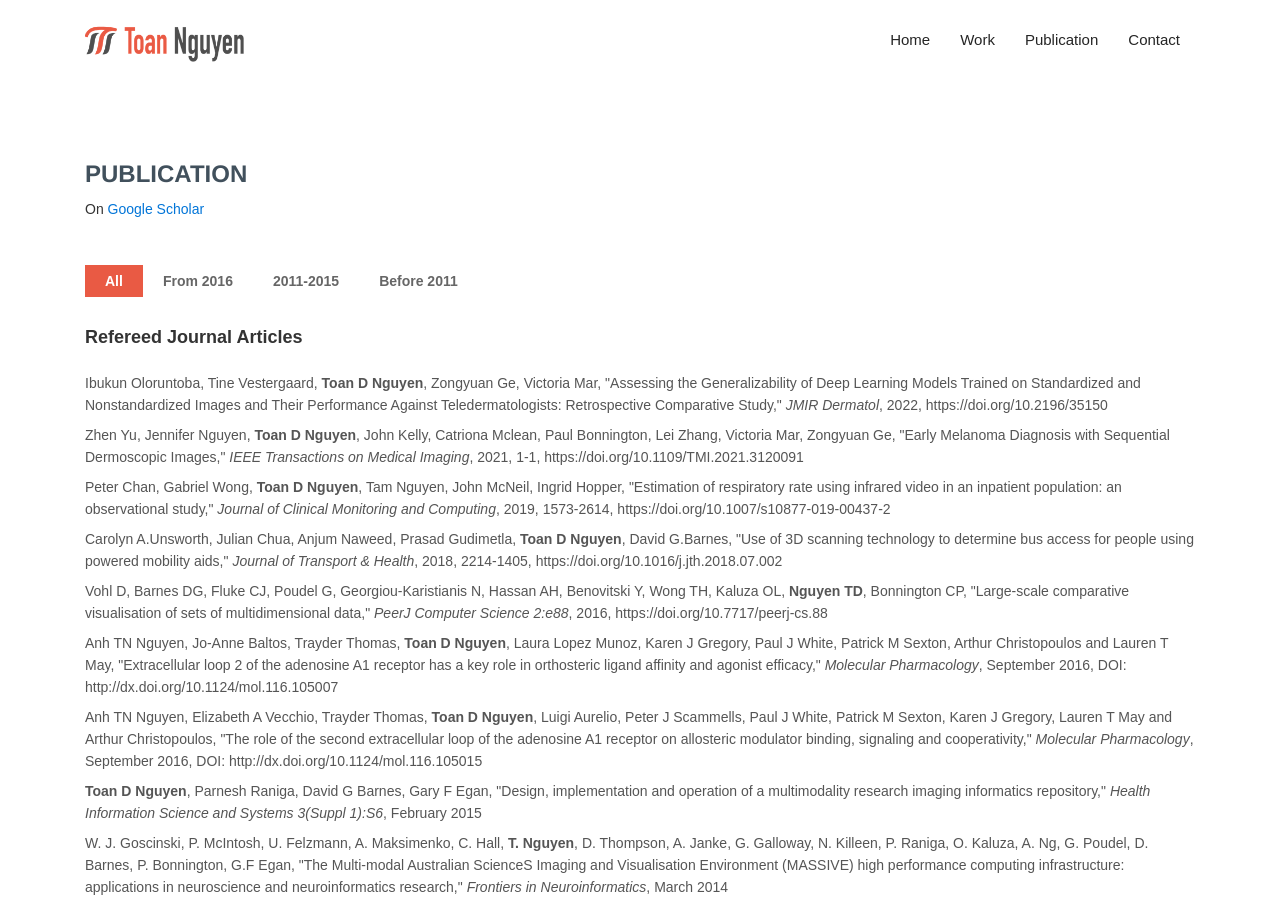
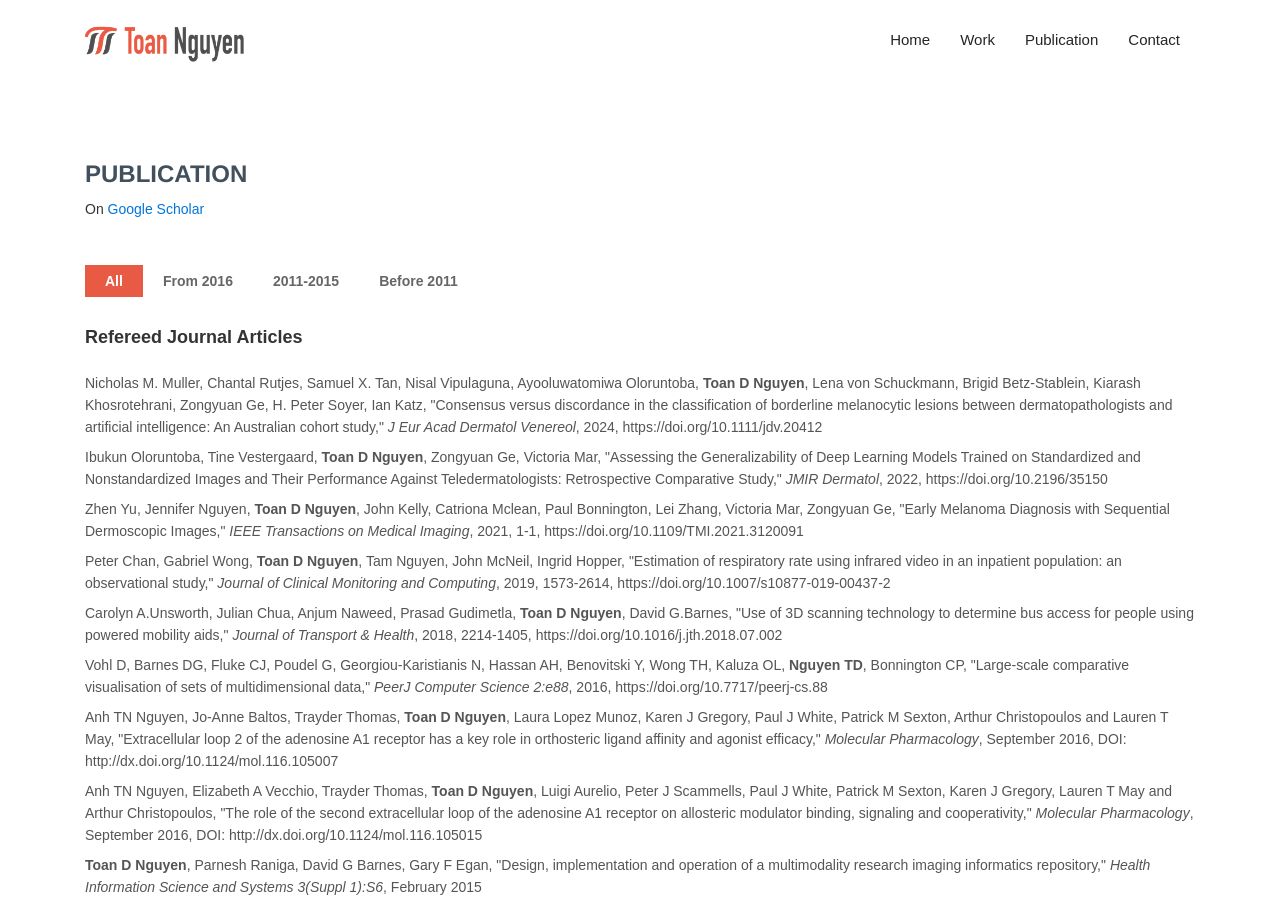
Before and after one commit to ntoand/toaninfo, a Jekyll site: the page built from _pages/publication/index.html, in a window 1280 px wide and 900 px high. Built offline with Jekyll 4.4.1, drawn with Linux system fonts in a browser that asks for light colours; nearby versions of some CDN libraries; some web fonts are replaced.

Commit message:
Update publication

```diff
--- a/_pages/publication/index.html
+++ b/_pages/publication/index.html
@@ -26,27 +26,28 @@ scripts:
   <div class="paper-container">
     <h2>Refereed Journal Articles</h2>
     <ul>
-      <li class="mix y2022 from_2016" data-order= "8">Ibukun Oloruntoba, Tine Vestergaard, <b>Toan D Nguyen</b>, Zongyuan Ge, Victoria Mar, "Assessing the Generalizability of Deep Learning Models Trained on Standardized and Nonstandardized Images and Their Performance Against Teledermatologists: Retrospective Comparative Study," <i>JMIR Dermatol</i>, 2022, https://doi.org/10.2196/35150</li>
-      <li class="mix y2021 from_2016" data-order= "9">Zhen Yu, Jennifer Nguyen, <b>Toan D Nguyen</b>, John Kelly, Catriona Mclean, Paul Bonnington, Lei Zhang, Victoria Mar, Zongyuan Ge, "Early Melanoma Diagnosis with Sequential Dermoscopic Images," <i>IEEE Transactions on Medical Imaging</i>, 2021, 1-1, https://doi.org/10.1109/TMI.2021.3120091</li>
-      <li class="mix y2019 from_2016" data-order= "10">Peter Chan, Gabriel Wong, <b>Toan D Nguyen</b>, Tam Nguyen, John McNeil, Ingrid Hopper, "Estimation of respiratory rate using infrared video in an inpatient population: an observational study," <i>Journal of Clinical Monitoring and Computing</i>, 2019, 1573-2614, https://doi.org/10.1007/s10877-019-00437-2</li>
-      <li class="mix y2018 from_2016" data-order= "11">Carolyn A.Unsworth, Julian Chua, Anjum Naweed, Prasad Gudimetla, <b>Toan D Nguyen</b>, David G.Barnes, "Use of 3D scanning technology to determine bus access for people using powered mobility aids," <i>Journal of Transport & Health</i>, 2018, 2214-1405, https://doi.org/10.1016/j.jth.2018.07.002</li>
-      <li class="mix y2016 from_2016" data-order= "12">Vohl D, Barnes DG, Fluke CJ, Poudel G, Georgiou-Karistianis N, Hassan AH, Benovitski Y, Wong TH, Kaluza OL, <b>Nguyen TD</b>, Bonnington CP, "Large-scale comparative visualisation of sets of multidimensional data," <i>PeerJ Computer Science 2:e88</i>, 2016, https://doi.org/10.7717/peerj-cs.88</li>
-      <li class="mix y2016 from_2016" data-order= "13">Anh TN Nguyen, Jo-Anne Baltos, Trayder Thomas, <b>Toan D Nguyen</b>, Laura Lopez Munoz, Karen J Gregory, Paul J White, Patrick M Sexton, Arthur Christopoulos and Lauren T May, "Extracellular loop 2 of the adenosine A1 receptor has a key role in orthosteric ligand affinity and agonist efficacy," <i>Molecular Pharmacology</i>, September 2016, DOI: http://dx.doi.org/10.1124/mol.116.105007</li>
-      <li class="mix y2016 from_2016" data-order= "14">Anh TN Nguyen, Elizabeth A Vecchio, Trayder Thomas, <b>Toan D Nguyen</b>, Luigi Aurelio, Peter J Scammells, Paul J White, Patrick M Sexton, Karen J Gregory, Lauren T May and Arthur Christopoulos, "The role of the second extracellular loop of the adenosine A1 receptor on allosteric modulator binding, signaling and cooperativity," <i>Molecular Pharmacology</i>, September 2016, DOI: http://dx.doi.org/10.1124/mol.116.105015</li>
-      <li class="mix y2015 y2011_2015" data-order= "15"><b>Toan D Nguyen</b>, Parnesh Raniga, David G Barnes, Gary F Egan, "Design, implementation and operation of a multimodality research imaging informatics repository," <i>Health Information Science and Systems 3(Suppl 1):S6</i>, February 2015</li>
-      <li class="mix y2014 y2011_2015" data-order= "16">W. J. Goscinski, P. McIntosh, U. Felzmann, A. Maksimenko, C. Hall, <b>T. Nguyen</b>, D. Thompson, A. Janke, G. Galloway, N. Killeen, P. Raniga, O. Kaluza, A. Ng, G. Poudel, D. Barnes, P. Bonnington, G.F Egan, "The Multi-modal Australian ScienceS Imaging and Visualisation Environment (MASSIVE) high performance computing infrastructure: applications in neuroscience and neuroinformatics research," <i>Frontiers in Neuroinformatics</i>, March 2014</li>
-      <li class="mix y2013 y2011_2015" data-order= "17"><b>Toan D Nguyen</b>, Gueesang Lee, "Tensor Voting Based Outlier Removal for Global Motion Estimation," <i>International Journal of Innovative Computing, Information and Control (IJICIC), vol. 9, no. 1</i>, 2013</li>
-      <li class="mix y2012 y2011_2015" data-order= "18"><b>Toan D Nguyen</b>, JeongHwan Kim, SooHyung Kim, HyungJeong Yang, GueeSang Lee, JuneYoung Chang, and NakWoong Eum, "A Novel Interaction Method for Mobile Devices Using Low Complexity Global Motion Estimation," <i>ETRI Journal, vol.34, no.5, pp.734-742</i>, Oct. 2012, http://dx.doi.org/10.4218/etrij.12.0112.0070</li>
-      <li class="mix y2012 y2011_2015" data-order= "19"><b>Toan D Nguyen</b>, Gueesang Lee, "Color image segmentation using tensor voting based color clustering," <i>Pattern Recognition Lett., vol. 33, no. 5, pp. 605-614</i>, 2012, doi:10.1016/j.patrec.2011.11.015</li>
-      <li class="mix y2011 y2011_2015" data-order= "20"><b>Toan D Nguyen</b>, Gueesang Lee, "Text Line Segmentation in Handwritten Document Images Using Tensor Voting," <i>IEICE Trans. Fundamentals, vol. E94-A, no. 11, pp.2434-2441</i>, 2011</li>
-      <li class="mix y2010 before_2011" data-order= "21"><b>Toan D Nguyen</b>, Jonghyun Park, Soohyung Kim, Hyukro Park, Gueesang Lee, "Automatically Improving Image Quality Using Tensor Voting," <i>Neural Computing and Applications, vol. 20, no. 7, pp. 1017-1026</i>, 2010</li>
-      <li class="mix y2010 before_2011" data-order= "22"><b>Toan D Nguyen</b>, Jonghyun Park, and Gueesang Lee, "Tensor Voting Based Text Localization in Natural Scene Images," <i>IEEE Signal Processing Letters, vol. 17, no. 7, pp. 639-642</i>, July 2010</li>
-      <li class="mix y2007 before_2011" data-order= "23"><b>Toan D Nguyen</b>, Gueesang Lee, June-Young Chang, and Han-Jin Cho, "Efficient MPEG-4 to H.264/AVC Transcoding with Spatial Downscaling," <i>ETRI Journal, vol.29, no.6, pp.826-828</i>, Dec. 2007</li>
-      <li class="mix y2010 before_2011" data-order= "24">Huy Phat Le, <b>Toan D Nguyen</b>, Gueesang Lee, "Label Restoration Using Biquadratic Transformation," <i>International Journal of Contents, vol. 6, no. 1</i>, March 2010</li>
-      <li class="mix y2009 before_2011" data-order= "25">Gueesang Lee, <b>Toan D Nguyen</b>, Jonghyun Park, "Extraction of Text Alignment by Tensor Voting and its Application to Text Detection," <i>Journal of KIISE: Software and Applications, vol. 36, no. 11</i>, November 2009</li>
-      <li class="mix y2010 before_2011" data-order= "26">Jonghyun Park, Gueesang Lee, <b>Toan D Nguyen</b>, Wanhyun Cho, and Sooyoung Park, "Moving Object Detection Using Clausius Entropy and Adaptive Gaussian Mixture Model," <i>Journal of The Institute of Electronics Engineers of Korea, v. 47-CI, n. 1</i>, Jan. 2010</li>
-      <li class="mix y2009 before_2011" data-order= "27">Gueesang Lee, <b>Toan D Nguyen</b>, JongHyun Park, "Extraction of Text Alignment by Tensor Voting and its Application to Text Detection," <i>Journal of KIISE (ISSN: 1229-6848), v. 36, number 11</i>, Nov 2009</li>
-      <li class="mix y2008 before_2011" data-order= "28">Park Jonghyun, <b>Toan D Nguyen</b>, Lee Gueesang, "Corrupted Region Restoration based on 2D Tensor Voting and Segmentation," <i>KIPSTB (Korean Information Processing Society Journal)</i>, 2008</li>
+      <li class="mix y2024 from_2016" data-order= "17">Nicholas M. Muller,  Chantal Rutjes,  Samuel X. Tan,  Nisal Vipulaguna,  Ayooluwatomiwa Oloruntoba,  <b>Toan D Nguyen</b>,  Lena von Schuckmann,  Brigid Betz-Stablein,  Kiarash Khosrotehrani,  Zongyuan Ge,  H. Peter Soyer,  Ian Katz, "Consensus versus discordance in the classification of borderline melanocytic lesions between dermatopathologists and artificial intelligence: An Australian cohort study," <i>J Eur Acad Dermatol Venereol</i>, 2024, https://doi.org/10.1111/jdv.20412</li>
+      <li class="mix y2022 from_2016" data-order= "18">Ibukun Oloruntoba, Tine Vestergaard, <b>Toan D Nguyen</b>, Zongyuan Ge, Victoria Mar, "Assessing the Generalizability of Deep Learning Models Trained on Standardized and Nonstandardized Images and Their Performance Against Teledermatologists: Retrospective Comparative Study," <i>JMIR Dermatol</i>, 2022, https://doi.org/10.2196/35150</li>
+      <li class="mix y2021 from_2016" data-order= "19">Zhen Yu, Jennifer Nguyen, <b>Toan D Nguyen</b>, John Kelly, Catriona Mclean, Paul Bonnington, Lei Zhang, Victoria Mar, Zongyuan Ge, "Early Melanoma Diagnosis with Sequential Dermoscopic Images," <i>IEEE Transactions on Medical Imaging</i>, 2021, 1-1, https://doi.org/10.1109/TMI.2021.3120091</li>
+      <li class="mix y2019 from_2016" data-order= "20">Peter Chan, Gabriel Wong, <b>Toan D Nguyen</b>, Tam Nguyen, John McNeil, Ingrid Hopper, "Estimation of respiratory rate using infrared video in an inpatient population: an observational study," <i>Journal of Clinical Monitoring and Computing</i>, 2019, 1573-2614, https://doi.org/10.1007/s10877-019-00437-2</li>
+      <li class="mix y2018 from_2016" data-order= "21">Carolyn A.Unsworth, Julian Chua, Anjum Naweed, Prasad Gudimetla, <b>Toan D Nguyen</b>, David G.Barnes, "Use of 3D scanning technology to determine bus access for people using powered mobility aids," <i>Journal of Transport & Health</i>, 2018, 2214-1405, https://doi.org/10.1016/j.jth.2018.07.002</li>
+      <li class="mix y2016 from_2016" data-order= "22">Vohl D, Barnes DG, Fluke CJ, Poudel G, Georgiou-Karistianis N, Hassan AH, Benovitski Y, Wong TH, Kaluza OL, <b>Nguyen TD</b>, Bonnington CP, "Large-scale comparative visualisation of sets of multidimensional data," <i>PeerJ Computer Science 2:e88</i>, 2016, https://doi.org/10.7717/peerj-cs.88</li>
+      <li class="mix y2016 from_2016" data-order= "23">Anh TN Nguyen, Jo-Anne Baltos, Trayder Thomas, <b>Toan D Nguyen</b>, Laura Lopez Munoz, Karen J Gregory, Paul J White, Patrick M Sexton, Arthur Christopoulos and Lauren T May, "Extracellular loop 2 of the adenosine A1 receptor has a key role in orthosteric ligand affinity and agonist efficacy," <i>Molecular Pharmacology</i>, September 2016, DOI: http://dx.doi.org/10.1124/mol.116.105007</li>
+      <li class="mix y2016 from_2016" data-order= "24">Anh TN Nguyen, Elizabeth A Vecchio, Trayder Thomas, <b>Toan D Nguyen</b>, Luigi Aurelio, Peter J Scammells, Paul J White, Patrick M Sexton, Karen J Gregory, Lauren T May and Arthur Christopoulos, "The role of the second extracellular loop of the adenosine A1 receptor on allosteric modulator binding, signaling and cooperativity," <i>Molecular Pharmacology</i>, September 2016, DOI: http://dx.doi.org/10.1124/mol.116.105015</li>
+      <li class="mix y2015 y2011_2015" data-order= "25"><b>Toan D Nguyen</b>, Parnesh Raniga, David G Barnes, Gary F Egan, "Design, implementation and operation of a multimodality research imaging informatics repository," <i>Health Information Science and Systems 3(Suppl 1):S6</i>, February 2015</li>
+      <li class="mix y2014 y2011_2015" data-order= "26">W. J. Goscinski, P. McIntosh, U. Felzmann, A. Maksimenko, C. Hall, <b>T. Nguyen</b>, D. Thompson, A. Janke, G. Galloway, N. Killeen, P. Raniga, O. Kaluza, A. Ng, G. Poudel, D. Barnes, P. Bonnington, G.F Egan, "The Multi-modal Australian ScienceS Imaging and Visualisation Environment (MASSIVE) high performance computing infrastructure: applications in neuroscience and neuroinformatics research," <i>Frontiers in Neuroinformatics</i>, March 2014</li>
+      <li class="mix y2013 y2011_2015" data-order= "27"><b>Toan D Nguyen</b>, Gueesang Lee, "Tensor Voting Based Outlier Removal for Global Motion Estimation," <i>International Journal of Innovative Computing, Information and Control (IJICIC), vol. 9, no. 1</i>, 2013</li>
+      <li class="mix y2012 y2011_2015" data-order= "28"><b>Toan D Nguyen</b>, JeongHwan Kim, SooHyung Kim, HyungJeong Yang, GueeSang Lee, JuneYoung Chang, and NakWoong Eum, "A Novel Interaction Method for Mobile Devices Using Low Complexity Global Motion Estimation," <i>ETRI Journal, vol.34, no.5, pp.734-742</i>, Oct. 2012, http://dx.doi.org/10.4218/etrij.12.0112.0070</li>
+      <li class="mix y2012 y2011_2015" data-order= "29"><b>Toan D Nguyen</b>, Gueesang Lee, "Color image segmentation using tensor voting based color clustering," <i>Pattern Recognition Lett., vol. 33, no. 5, pp. 605-614</i>, 2012, doi:10.1016/j.patrec.2011.11.015</li>
+      <li class="mix y2011 y2011_2015" data-order= "30"><b>Toan D Nguyen</b>, Gueesang Lee, "Text Line Segmentation in Handwritten Document Images Using Tensor Voting," <i>IEICE Trans. Fundamentals, vol. E94-A, no. 11, pp.2434-2441</i>, 2011</li>
+      <li class="mix y2010 before_2011" data-order= "31"><b>Toan D Nguyen</b>, Jonghyun Park, Soohyung Kim, Hyukro Park, Gueesang Lee, "Automatically Improving Image Quality Using Tensor Voting," <i>Neural Computing and Applications, vol. 20, no. 7, pp. 1017-1026</i>, 2010</li>
+      <li class="mix y2010 before_2011" data-order= "32"><b>Toan D Nguyen</b>, Jonghyun Park, and Gueesang Lee, "Tensor Voting Based Text Localization in Natural Scene Images," <i>IEEE Signal Processing Letters, vol. 17, no. 7, pp. 639-642</i>, July 2010</li>
+      <li class="mix y2007 before_2011" data-order= "33"><b>Toan D Nguyen</b>, Gueesang Lee, June-Young Chang, and Han-Jin Cho, "Efficient MPEG-4 to H.264/AVC Transcoding with Spatial Downscaling," <i>ETRI Journal, vol.29, no.6, pp.826-828</i>, Dec. 2007</li>
+      <li class="mix y2010 before_2011" data-order= "34">Huy Phat Le, <b>Toan D Nguyen</b>, Gueesang Lee, "Label Restoration Using Biquadratic Transformation," <i>International Journal of Contents, vol. 6, no. 1</i>, March 2010</li>
+      <li class="mix y2009 before_2011" data-order= "35">Gueesang Lee, <b>Toan D Nguyen</b>, Jonghyun Park, "Extraction of Text Alignment by Tensor Voting and its Application to Text Detection," <i>Journal of KIISE: Software and Applications, vol. 36, no. 11</i>, November 2009</li>
+      <li class="mix y2010 before_2011" data-order= "36">Jonghyun Park, Gueesang Lee, <b>Toan D Nguyen</b>, Wanhyun Cho, and Sooyoung Park, "Moving Object Detection Using Clausius Entropy and Adaptive Gaussian Mixture Model," <i>Journal of The Institute of Electronics Engineers of Korea, v. 47-CI, n. 1</i>, Jan. 2010</li>
+      <li class="mix y2009 before_2011" data-order= "37">Gueesang Lee, <b>Toan D Nguyen</b>, JongHyun Park, "Extraction of Text Alignment by Tensor Voting and its Application to Text Detection," <i>Journal of KIISE (ISSN: 1229-6848), v. 36, number 11</i>, Nov 2009</li>
+      <li class="mix y2008 before_2011" data-order= "38">Park Jonghyun, <b>Toan D Nguyen</b>, Lee Gueesang, "Corrupted Region Restoration based on 2D Tensor Voting and Segmentation," <i>KIPSTB (Korean Information Processing Society Journal)</i>, 2008</li>
     <ul>
 
     <h2 id="paper-conference-header">Refereed Conference Proceedings</h2>
--- a/_sass/_variables.scss
+++ b/_sass/_variables.scss
@@ -15,8 +15,8 @@ $background-color: #fdfdfd !default;
 $brand-color:      #2a7ae2 !default;
 
 $grey-color:       #828282 !default;
-$grey-color-light: lighten($grey-color, 40%) !default;
-$grey-color-dark:  darken($grey-color, 25%) !default;
+$grey-color-light: ajust($grey-color, 40%) !default;
+$grey-color-dark:  ajust($grey-color, -25%) !default;
 
 // Width of the content area
 $content-width:    800px !default;
--- a/docs/feed.xml
+++ b/docs/feed.xml
@@ -1,4 +1,4 @@
-<?xml version="1.0" encoding="utf-8"?><feed xmlns="http://www.w3.org/2005/Atom" ><generator uri="https://jekyllrb.com/" version="4.3.3">Jekyll</generator><link href="https://www.toaninfo.com/feed.xml" rel="self" type="application/atom+xml" /><link href="https://www.toaninfo.com/" rel="alternate" type="text/html" /><updated>2024-06-29T23:04:42+10:00</updated><id>https://www.toaninfo.com/feed.xml</id><title type="html">Toan Nguyen | Homepage</title><subtitle>Toan Nguyen homepage, portfolio, blog
+<?xml version="1.0" encoding="utf-8"?><feed xmlns="http://www.w3.org/2005/Atom" ><generator uri="https://jekyllrb.com/" version="4.3.4">Jekyll</generator><link href="https://www.toaninfo.com/feed.xml" rel="self" type="application/atom+xml" /><link href="https://www.toaninfo.com/" rel="alternate" type="text/html" /><updated>2024-11-06T09:43:45+11:00</updated><id>https://www.toaninfo.com/feed.xml</id><title type="html">Toan Nguyen | Homepage</title><subtitle>Toan Nguyen homepage, portfolio, blog
 </subtitle><entry><title type="html">My first post</title><link href="https://www.toaninfo.com/blog/2017/05/01/my-post/" rel="alternate" type="text/html" title="My first post" /><published>2017-05-01T23:04:49+10:00</published><updated>2017-05-01T23:04:49+10:00</updated><id>https://www.toaninfo.com/blog/2017/05/01/my-post</id><content type="html" xml:base="https://www.toaninfo.com/blog/2017/05/01/my-post/"><![CDATA[<p>This is a blog <code class="language-plaintext highlighter-rouge">post</code></p>
 
 <p>Code snippets</p>
```
Also changed, not shown: docs/publication/index.html (+22 -21 lines), Gemfile.lock, 1 other file.
